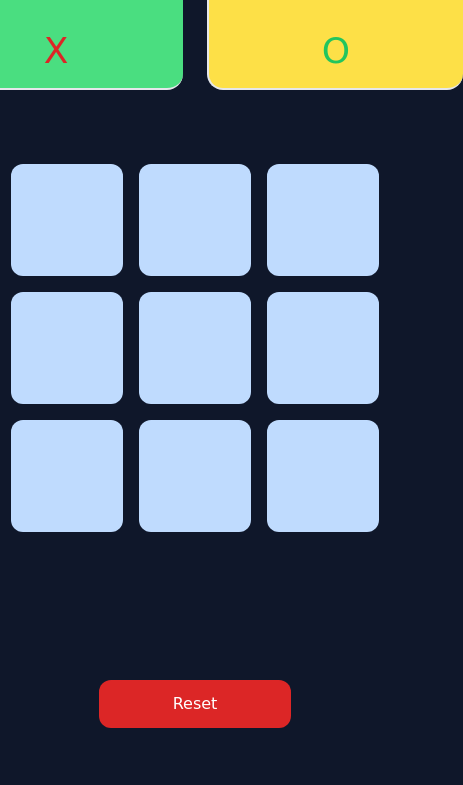
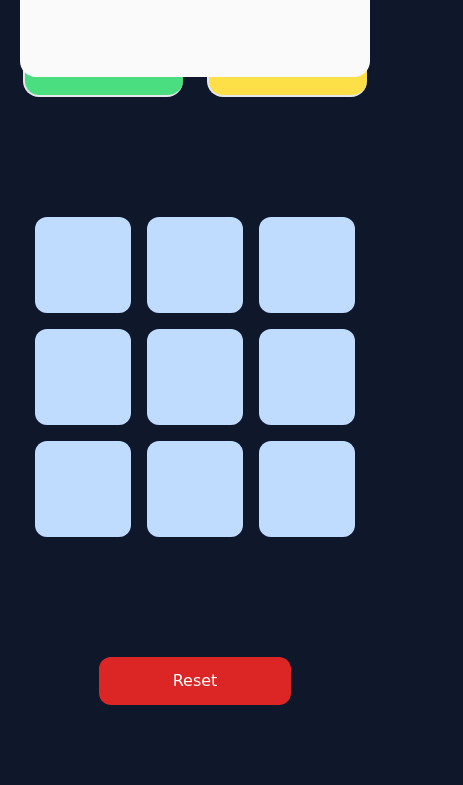
Before and after one commit to abhijithere/tic-tac-toe, a plain HTML site: page game.html in a window 390 px wide. Shown: the part 59-844 px from the top of the page, 463 px wide, since content can reach past the window. Drawn offline with nearby package versions, Linux system fonts and the light colour scheme.

Commit message:
responsiveness added

```diff
--- a/game.html
+++ b/game.html
@@ -8,39 +8,38 @@
     <script src="https://cdn.tailwindcss.com"></script>
     <title>Document</title>
 </head>
-<body class="bg-slate-900 h-screen flex flex-col justify-around items-center">
+<body class="bg-slate-900 h-screen flex flex-col justify-around items-center ">
     <div class="back h-screen w-screen absolute hidden "></div>
-    <div class="drop h-80 w-[500px] mb-[900px] rounded-2xl bg-zinc-50 absolute z-10 opacity-0" id="drop">
+    <div class="drop h-80 w-[500px] mb-[900px] rounded-2xl bg-zinc-50 absolute z-10 opacity-1 translate-y-9 max-[580px]:w-[400px] max-[460px]:w-[350px] max-[460px]:h-64  max-[380px]:w-[300px] " id="drop">
         <img src="close11.png" alt="" class="imgcl h-12 w-12 cursor-pointer">
-        <div class="all111 flex flex-col justify-center items-center mt-10 text-4xl ">
+        <div class="all111 flex flex-col justify-center items-center mt-10 text-4xl max-[460px]:mt-3">
         <p class="congo text-green-500"></p>
         <p class="actual_name mt-5 mb-5"></p>
-        <p>🎉🎉🎉</p>
+        <p class=" mb-9 ">🎉🎉🎉</p>
     </div>
     </div>
     <div class="ball "></div>
-    <div class="point flex gap-6">
-        <div class="x-deth bg-green-400 w-64  h-28 rounded-2xl flex flex-col justify-around items-center border-b-2 border-l-2">
+    <div class="point flex gap-6 max-[380px]:flex-col">
+        <div class="x-deth bg-green-400 w-64  h-28 max-[580px]:h-24 max-[580px]:w-44 max-[440px]:w-40 max-[380px]:w-64 w- rounded-2xl flex flex-col justify-around items-center border-b-2 border-l-2">
             <h1 class="name1 text-2xl " id="name1">travis</h1>
             <p class="text-4xl text-red-600" >X</p>
         </div>
-        <div class="o-det bg-yellow-300 w-64  h-28 rounded-2xl flex flex-col justify-around items-center border-b-2 border-l-2">
+        <div class="o-det bg-yellow-300 w-64  h-28 rounded-2xl   max-[580px]:h-24 max-[580px]:w-44 max-[440px]:w-40 max-[380px]:w-64 flex flex-col justify-around items-center border-b-2 border-l-2">
             <h1 class="name2 text-2xl " id="name2">travis</h1>
             <p class="text-4xl text-green-500">O</p>
         </div>
     </div>
-    <div class="board grid grid-cols-3 gap-4">
-        <button class="table-btn  w-28 h-28 rounded-xl  text-5xl "></button>
-        <button class="table-btn  w-28 h-28 rounded-xl  text-5xl "></button>
-        <button class="table-btn  w-28 h-28 rounded-xl text-5xl "></button>
-        <button class="table-btn  w-28 h-28 rounded-xl text-5xl"></button>
-        <button class="table-btn  w-28 h-28 rounded-xl text-5xl"></button>
-        <button class="table-btn  w-28 h-28 rounded-xl text-5xl"></button>
-        <button class="table-btn  w-28 h-28 rounded-xl text-5xl"></button>
-        <button class="table-btn  w-28 h-28 rounded-xl text-5xl"></button>
-        <button class="table-btn  w-28 h-28 rounded-xl text-5xl"></button>
+    <div class="board grid grid-cols-3 gap-4 max-[380px]:gap-2">
+        <button class="table-btn  w-28 h-28  max-[580px]:h-24 max-[580px]:w-24   max-[380px]:h-20 max-[380px]:w-20  rounded-xl  text-5xl "></button>
+        <button class="table-btn  w-28 h-28  max-[580px]:h-24 max-[580px]:w-24  max-[380px]:h-20 max-[380px]:w-20  rounded-xl  text-5xl "></button>
+        <button class="table-btn  w-28 h-28  max-[580px]:h-24 max-[580px]:w-24   max-[380px]:h-20 max-[380px]:w-20 rounded-xl text-5xl "></button>
+        <button class="table-btn  w-28 h-28  max-[580px]:h-24 max-[580px]:w-24   max-[380px]:h-20 max-[380px]:w-20 rounded-xl text-5xl"></button>
+        <button class="table-btn  w-28 h-28  max-[580px]:h-24 max-[580px]:w-24   max-[380px]:h-20 max-[380px]:w-20 rounded-xl text-5xl"></button>
+        <button class="table-btn  w-28 h-28  max-[580px]:h-24 max-[580px]:w-24   max-[380px]:h-20 max-[380px]:w-20 rounded-xl text-5xl"></button>
+        <button class="table-btn  w-28 h-28  max-[580px]:h-24 max-[580px]:w-24   max-[380px]:h-20 max-[380px]:w-20 rounded-xl text-5xl"></button>
+        <button class="table-btn  w-28 h-28  max-[580px]:h-24 max-[580px]:w-24   max-[380px]:h-20 max-[380px]:w-20 rounded-xl text-5xl"></button>
+        <button class="table-btn  w-28 h-28  max-[580px]:h-24 max-[580px]:w-24   max-[380px]:h-20 max-[380px]:w-20 rounded-xl text-5xl"></button>
     </div>
-    <div class="cm text-2xl"></div>
     <button class="rest w-48 h-12 mb-5 bg-red-600 rounded-xl text-white font-normal ">Reset</button>
     <div class="ball1 ">  </div>
     <script src="index1.js"></script>
--- a/style.css
+++ b/style.css
@@ -42,7 +42,7 @@
 }
 .drop1.drop{
     opacity: 1;
-    transform: translateY(140%);
+    transform: translateY(60vh);
     transition:  0.5s .05s ease-in-out;
 
 
```
Also changed, not shown: index.html (+4 -4 lines).
